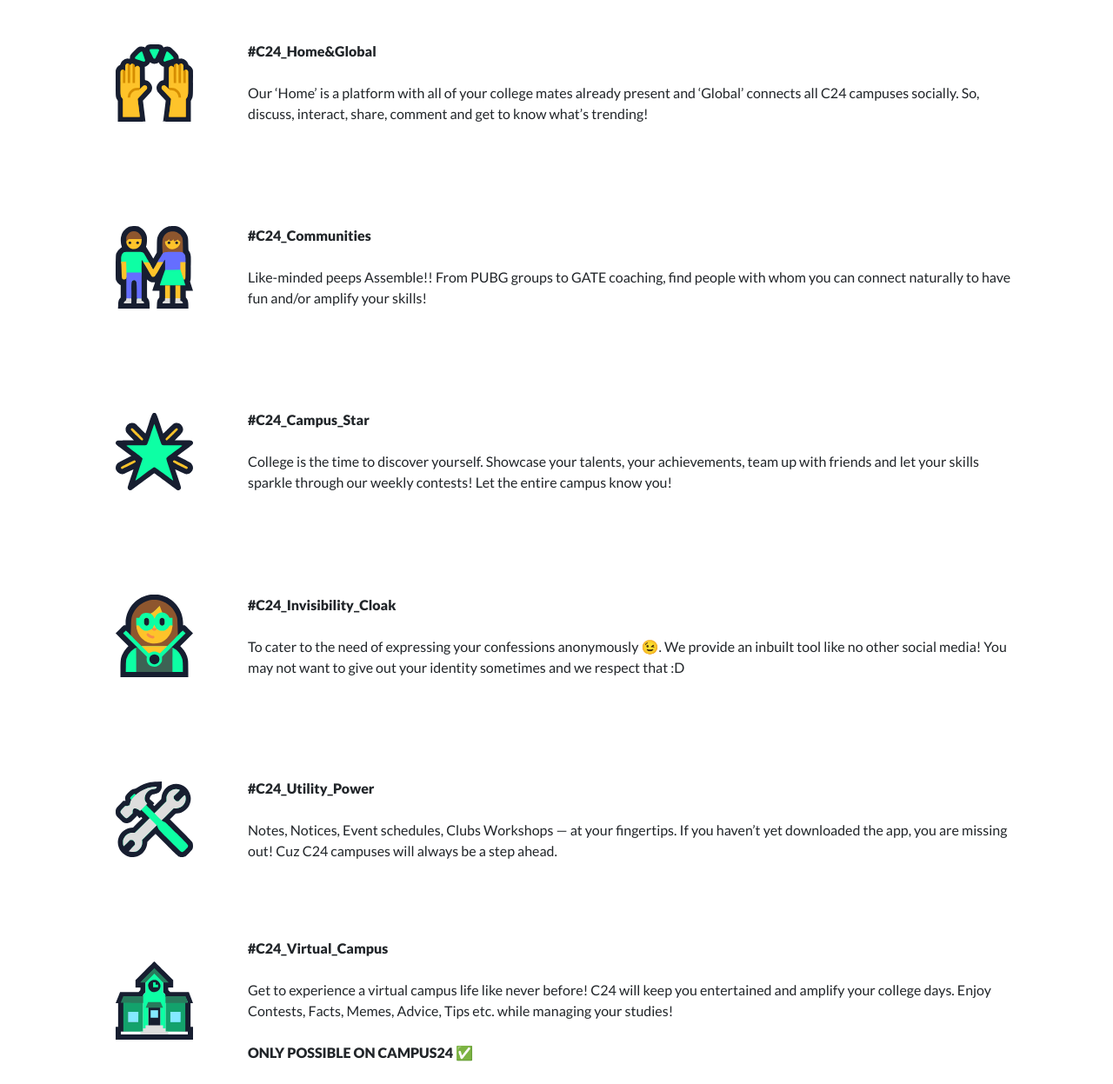
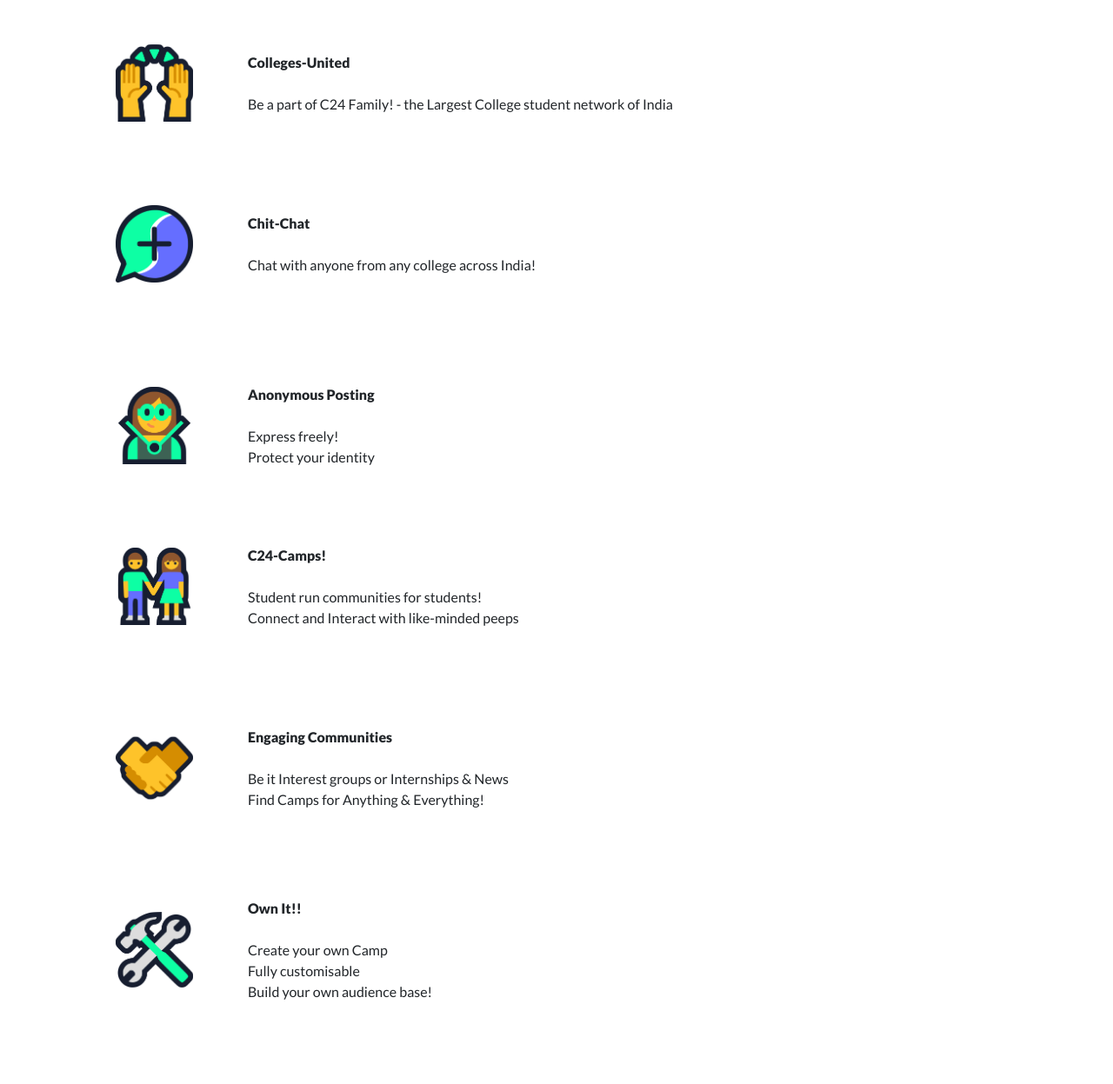
Before and after one commit to Campus24web-Team/campus24.in, a Gatsby site: page /why-campus24 in a window 1280 px wide. Shown: the part 997-2244 px from the top of the page at 87% size. Built offline with nearby package versions, Linux system fonts and the light colour scheme; Gatsby itself is replaced by a stand-in of ours.

Commit message:
whyc24 and index.js content updated

```diff
--- a/src/pages/why-campus24.js
+++ b/src/pages/why-campus24.js
@@ -5,12 +5,19 @@ import SEO from "../components/seo"
 import Layout from '../components/layout'
 import SectionTop from '../components/Layout/SectionTop'
 
-import C24_Home_and_Global from '../components/static/img/C24_Home&Global.svg'
-import C24_Campus_Star from '../components/static/img/C24_Campus_Star.svg'
-import C24_Communities from '../components/static/img/C24_Communities.svg'
-import C24_Invisibility_Cloak from '../components/static/img/C24_Invisibility_Cloak.svg'
+import C24_ANONYMUS_POSTING from '../components/static/img/Anonymous Posting.png'
+
+
 import C24_utility from '../components/static/img/utility.svg'
-import C24_virtual_campus from '../components/static/img/virtual_campus.svg'
+
+import C24_COLLEGES_UNITED from '../components/static/img/Colleges-United.png'
+import C24_CHIT_CHAT from '../components/static/img/Chit - Chat.png';
+import C24_CAMPS from '../components/static/img/College-camps.png';
+import C24_ENGAGING_COMMUNITIES from '../components/static/img/Engaging Communities.png'
+import C24_OWN_IT from '../components/static/img/Own-It.png'
+import C24_STAR  from '../components/static/img/C24-Awards.png'
+import C24_VIRTUAL_CAMPUS  from '../components/static/img/The Virtual Campus.png'
+import '../components/static/style/Pages/why-us.css'
 
 import '../components/static/style/Pages/why-us.css'
 
@@ -70,7 +77,7 @@ function whyCampus24() {
                                 marginTop: "auto",
                                 marginBottom: "auto"
                             }}>
-                                <img src={C24_Home_and_Global} style={{ width: "100%" }} alt="C24_Home_and_Global" />
+                                <img src={C24_COLLEGES_UNITED} style={{ width: "100%" }} alt="C24_Home_and_Global" />
                             </div>
                             <div className="col-10" style={{
                                 height: "inherit",
@@ -78,13 +85,30 @@ function whyCampus24() {
                                 flexDirection: "column",
                                 justifyContent: "center"
                             }}>
-                                <strong>#C24_Home&amp;Global</strong>
+                                <strong>Colleges-United</strong>
                                 <br />
                                 <p>
-                                    Our ‘Home’ is a platform with all of your college
-                                    mates already present and ‘Global’ connects all C24
-                                    campuses socially. So, discuss, interact, share,
-                                    comment and get to know what’s trending!
+                                    Be a part of C24 Family! - the Largest College student network of India
+                                </p>
+                            </div>
+                             <div className="col-2 imgs-why-us" style={{
+                                verticalAlign: "middle",
+                                display: "inline-block",
+                                marginTop: "auto",
+                                marginBottom: "auto"
+                            }}>
+                                <img src={C24_CHIT_CHAT} style={{ width: "100%" }} alt="C24_Home_and_Global" />
+                            </div>
+                            <div className="col-10" style={{
+                                height: "inherit",
+                                display: "flex",
+                                flexDirection: "column",
+                                justifyContent: "center"
+                            }}>
+                                <strong>Chit-Chat</strong>
+                                <br />
+                                <p>
+                                    Chat with anyone from any college across India!
                                 </p>
                             </div>
                         </div>
@@ -96,7 +120,7 @@ function whyCampus24() {
                                 marginTop: "auto",
                                 marginBottom: "auto"
                             }}>
-                                <img src={C24_Communities} style={{ width: "100%" }} alt="C24_Communities" />
+                                <img src={C24_ANONYMUS_POSTING} style={{ width: "100%" }} alt="C24_Invisibility_Cloak" />
                             </div>
                             <div className="col-10" style={{
                                 height: "inherit",
@@ -104,12 +128,34 @@ function whyCampus24() {
                                 flexDirection: "column",
                                 justifyContent: "center"
                             }}>
-                                <strong>#C24_Communities</strong>
+                                <strong>Anonymous Posting</strong>
                                 <br />
                                 <p>
-                                    Like-minded peeps Assemble!! From PUBG groups to
-                                    GATE coaching, find people with whom you can connect
-                                    naturally to have fun and/or amplify your skills!
+                                   Express freely! <br />
+Protect your identity
+                                </p>
+                            </div>
+                        </div>
+                        <div className="row">
+                            <div className="col-2 imgs-why-us" style={{
+                                verticalAlign: "middle",
+                                display: "inline-block",
+                                marginTop: "auto",
+                                marginBottom: "auto"
+                            }}>
+                                <img src={C24_CAMPS} style={{ width: "100%" }} alt="C24_Communities" />
+                            </div>
+                            <div className="col-10" style={{
+                                height: "inherit",
+                                display: "flex",
+                                flexDirection: "column",
+                                justifyContent: "center"
+                            }}>
+                                <strong>C24-Camps!</strong>
+                                <br />
+                                <p>
+                                   Student run communities for students! <br />
+Connect and Interact with like-minded peeps
                                 </p>
                             </div>
                         </div>
@@ -121,7 +167,7 @@ function whyCampus24() {
                                 marginTop: "auto",
                                 marginBottom: "auto"
                             }}>
-                                <img src={C24_Campus_Star} style={{ width: "100%" }} alt="C24_Campus_Star" />
+                                <img src={C24_ENGAGING_COMMUNITIES} style={{ width: "100%" }} alt="C24_Communities" />
                             </div>
                             <div className="col-10" style={{
                                 height: "inherit",
@@ -129,13 +175,11 @@ function whyCampus24() {
                                 flexDirection: "column",
                                 justifyContent: "center"
                             }}>
-                                <strong>#C24_Campus_Star</strong>
+                                <strong>Engaging Communities</strong>
                                 <br />
                                 <p>
-                                    College is the time to discover yourself. Showcase
-                                    your talents, your achievements, team up with
-                                    friends and let your skills sparkle through our
-                                    weekly contests! Let the entire campus know you!
+                                   Be it Interest groups or Internships & News <br />
+Find Camps for Anything & Everything!
                                 </p>
                             </div>
                         </div>
@@ -147,7 +191,7 @@ function whyCampus24() {
                                 marginTop: "auto",
                                 marginBottom: "auto"
                             }}>
-                                <img src={C24_Invisibility_Cloak} style={{ width: "100%" }} alt="C24_Invisibility_Cloak" />
+                                <img src={C24_OWN_IT} style={{ width: "100%" }} alt="C24_utility" />
                             </div>
                             <div className="col-10" style={{
                                 height: "inherit",
@@ -155,13 +199,12 @@ function whyCampus24() {
                                 flexDirection: "column",
                                 justifyContent: "center"
                             }}>
-                                <strong>#C24_Invisibility_Cloak</strong>
+                                <strong>Own It!!</strong>
                                 <br />
                                 <p>
-                                    To cater to the need of expressing your confessions
-                                    anonymously <span role="img" aria-label="wink">😉</span>. We provide an inbuilt tool like no
-                                    other social media! You may not want to give out
-                                    your identity sometimes and we respect that :D
+                                   Create your own Camp <br />
+Fully customisable <br />
+Build your own audience base!
                                 </p>
                             </div>
                         </div>
@@ -173,7 +216,7 @@ function whyCampus24() {
                                 marginTop: "auto",
                                 marginBottom: "auto"
                             }}>
-                                <img src={C24_utility} style={{ width: "100%" }} alt="C24_utility" />
+                                <img src={C24_STAR} style={{ width: "100%" }} alt="C24_Campus_Star" />
                             </div>
                             <div className="col-10" style={{
                                 height: "inherit",
@@ -181,17 +224,17 @@ function whyCampus24() {
                                 flexDirection: "column",
                                 justifyContent: "center"
                             }}>
-                                <strong>#C24_Utility_Power</strong>
+                                <strong>C24 Awards</strong>
                                 <br />
                                 <p>
-                                    Notes, Notices, Event schedules, Clubs Workshops —
-                                    at your fingertips. If you haven’t yet downloaded
-                                    the app, you are missing out! Cuz C24 campuses will
-                                    always be a step ahead.
+                                    Be an influencer among the youth!! <br />
+Post and get rewarded for contributing
                                 </p>
                             </div>
                         </div>
+
                         <br />
+
                         <div className="row">
                             <div className="col-2 imgs-why-us" style={{
                                 verticalAlign: "middle",
@@ -199,7 +242,7 @@ function whyCampus24() {
                                 marginTop: "auto",
                                 marginBottom: "auto"
                             }}>
-                                <img src={C24_virtual_campus} style={{ width: "100%" }} alt="C24_virtual_campus" />
+                                <img src={C24_VIRTUAL_CAMPUS} style={{ width: "100%" }} alt="C24_virtual_campus" />
                             </div>
                             <div className="col-10" style={{
                                 height: "inherit",
@@ -207,21 +250,24 @@ function whyCampus24() {
                                 flexDirection: "column",
                                 justifyContent: "center"
                             }}>
-                                <strong>#C24_Virtual_Campus</strong>
+                                <strong>The Virtual Campus</strong>
                                 <br />
                                 <p>
-                                    Get to experience a virtual campus life like never
-                                    before! C24 will keep you entertained and amplify
-                                    your college days. Enjoy Contests, Facts, Memes,
-                                    Advice, Tips etc. while managing your studies!
+                                    One app to keep you updated, connected and united with India's college youth!
                                     <br /><br />
                                     <strong> ONLY POSSIBLE ON CAMPUS24 <span role="img" aria-label="tick">✅</span></strong>
                                 </p>
+                                <strong>#C24_COLLEGES</strong>
+                                    <br />
+
+
                             </div>
                         </div>
                         <br />
                     </div>
                 </div>
+
+
 
 
                 <section style={{
```
Also changed, not shown: src/pages/index.js (+4 -4 lines), src/components/static/img/Anonymous Posting.png (added), src/components/static/img/C24-Awards.png (added), src/components/static/img/Chit - Chat.png (added), src/components/static/img/College-camps.png (added), src/components/static/img/Colleges-United.png (added), src/components/static/img/Engaging Communities.png (added), src/components/static/img/Own-It.png (added), src/components/static/img/Rediscovering Quirks .png (added), src/components/static/img/The Virtual Campus.png (added), 1 other file.
